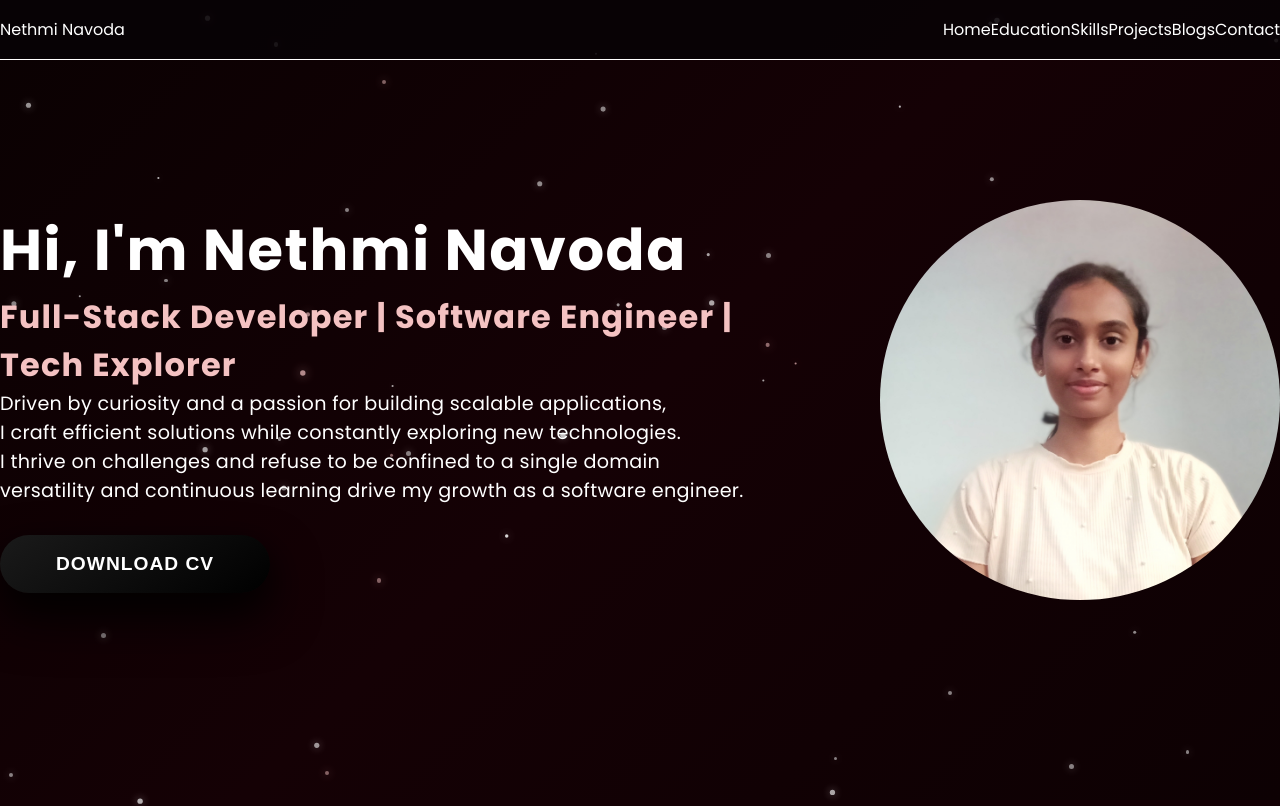
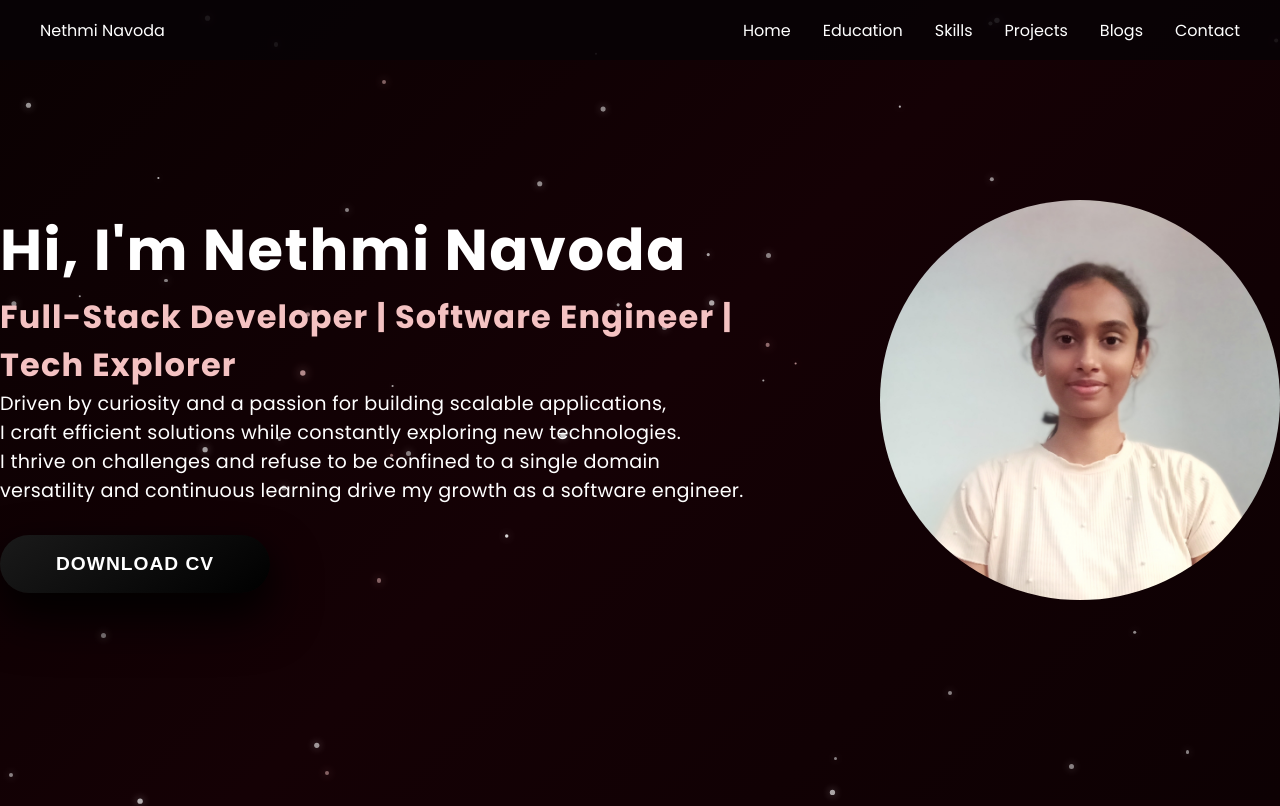
Before and after one commit to 21nethmi/Portfolio_Nethmi, a React (Vite) app: page / in a window 1280 px wide. Shown: the top 806 px of the page. Built offline with nearby package versions, Linux system fonts and the light colour scheme.

Commit message:
navBar fix

```diff
--- /dev/null
+++ b/src/App.jsx
@@ -0,0 +1,11 @@
+import React from 'react'
+
+const App = () => {
+  return (
+    <div>
+
+    </div>
+  )
+}
+
+export default App
--- a/src/components/NavBar.jsx
+++ b/src/components/NavBar.jsx
@@ -3,27 +3,27 @@ import { Link } from "react-scroll";
 
 const NavBar = () => {
   // Common styles for the links
-  // Use Poppins via nav container; link sizing, padding and hover use pink accent
   const navLinkStyle =
     "cursor-pointer text-base font-medium text-gray-200 px-3 py-1 rounded-sm transition-colors duration-150 hover:text-[#F4C2C2]";
 
   return (
-    // FIXED: Height is set to h-[60px] to match your original preference
-    // Darker glassmorphism background, stronger blur and shadow, Poppins font applied
     <nav
-      className="fixed top-0 left-0 w-full h-[60px] bg-[#080306]/85 backdrop-blur-lg border-b border-white/6 z-50 shadow-lg"
+      className="fixed top-0 left-0 w-full h-[60px] bg-[#080306]/85 backdrop-blur-lg z-50 shadow-lg"
       style={{ fontFamily: "Poppins, sans-serif" }}
     >
-      {/* Container matches the height (h-full) */}
       <div className="max-w-7xl mx-auto h-full flex justify-between items-center px-6">
         {/* LOGO SECTION */}
-        <div className="flex items-center">
+        <div className="flex items-center" style={{ marginLeft: "40px" }}>
           <span className="text-2xl font-bold text-white select-none">
             Nethmi Navoda
           </span>
         </div>
 
-        <div className="flex items-center gap-10">
+        {/* NAVIGATION LINKS */}
+        <div
+          className="flex items-center"
+          style={{ gap: "32px", marginRight: "40px" }}
+        >
           <Link to="home" smooth duration={500} className={navLinkStyle}>
             Home
           </Link>
```
